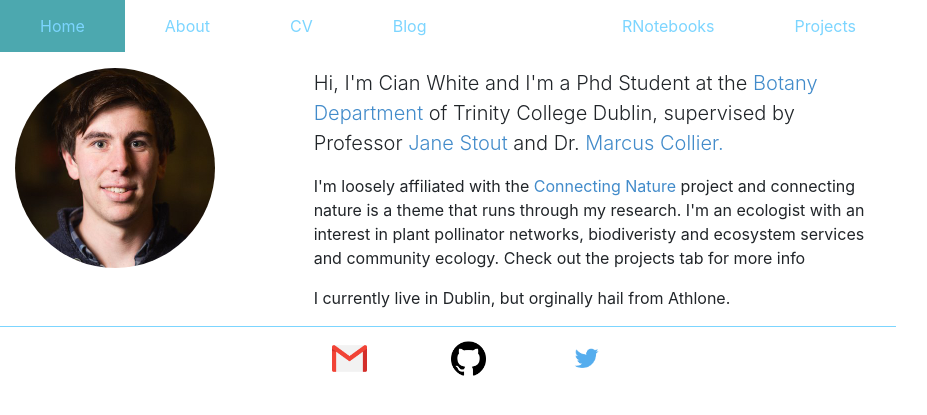
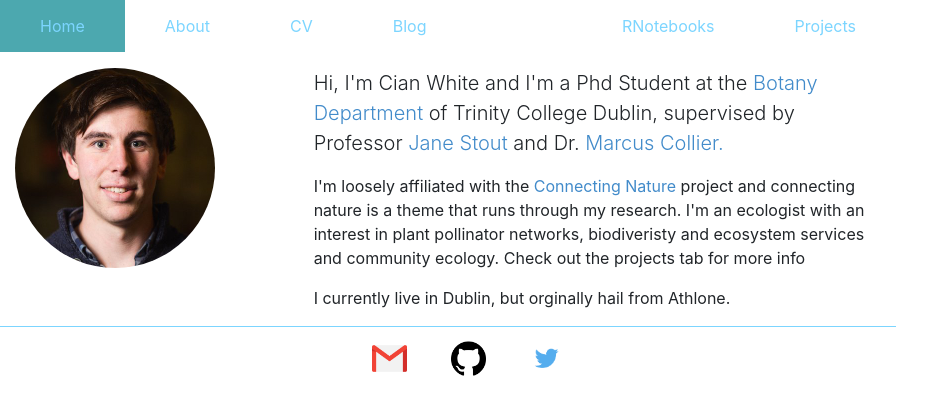
Before and after one commit to ciwhite/ciwhite.github.io, a Jekyll site: the page built from index.html, in a window 1280 px wide. Shown: the top 415 px of the page, without its empty margins (0-927 px from the left). Built offline with Jekyll 4.4.1, drawn with Linux system fonts in a browser that asks for light colours; nearby versions of some CDN libraries.

Commit message:
Update home.html

```diff
--- a/_layouts/home.html
+++ b/_layouts/home.html
@@ -12,110 +12,6 @@
 			<script src="https://use.fontawesome.com/releases/v5.0.8/js/all.js"></script>
 			<link href="/css/main.css" rel="stylesheet">
 		</head>
-
-		<style>
-			@import url('https://fonts.googleapis.com/css?family=Poppins:400,500,700');
-
-
-
-/*
-Extra small (xs) devices (portrait phones, less than 576px)
-No media query since this is the default in Bootstrap
-
-Small (sm) devices (landscape phones, 576px and up)
-@media (min-width: 576px) { ... }
-
-Medium (md) devices (tablets, 768px and up)
-@media (min-width: 768px) { ... }
-
-Large (lg) devices (desktops, 992px and up)
-@media (min-width: 992px) { ... }
-
-Extra (xl) large devices (large desktops, 1200px and up)
-@media (min-width: 1200px) { ... }
-*/
-
-
-ul.topnav {
-    list-style-type: none;
-    margin: 10;
-    padding: 0;
-    overflow: hidden;
-    background-color: rgb(255, 255, 255);
- }
-
-ul.topnav li {float: left;}
-
-ul.topnav li a {
-    display: block;
-    color: rgb(124, 213, 255);
-    text-align: center;
-    padding: 14px 40px;
-    text-decoration: none;
-}
-
-ul.topnav li a:hover:not(.active) {background-color: rgb(255, 205, 205);}
-
-ul.topnav li a.active {background-color: rgb(76, 168, 175);}
-
-ul.topnav li.right {float: right;}
-
-@media screen and (max-width: 600px) {
-    ul.topnav li.right,
-    ul.topnav li {float: none;}
-}
-
-
-img.avatar {
-   margin-bottom: 30px;
-}
-.img-circle {
-    border-radius: 50%;
-}
-img {
-    vertical-align: middle;
-}
-img {
-    border: 0;
-}
-
-a {
-    color: #428bca;
-    text-decoration: none;
-}
-a:hover,a:focus {
-    color: #2a6496;
-    text-decoration: underline;
-  }
-
-footer {
-    border-top: 1px solid rgb(124, 213, 255);
-    font-size: .8em;
-}
-
-
-ul.footer {
-	text-align: center;
-    overflow: hidden;
-    background-color: rgb(255, 255, 255);
- }
-
-ul.footer a {
-	display: inline-block;
-    padding: 14px 40px;
-}
-
-
-ul.posts {
-    margin: 20px auto 40px;
-    font-size: 1.5em;
-}
-
-ul.posts li {
-    list-style: none;
-}
-
-		</style>
 		<body>
 
 <!-- Navigation -->
```
